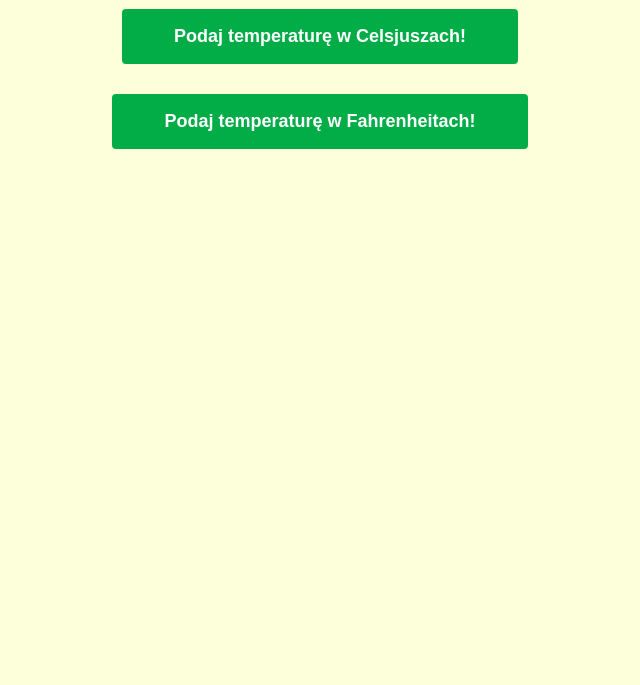
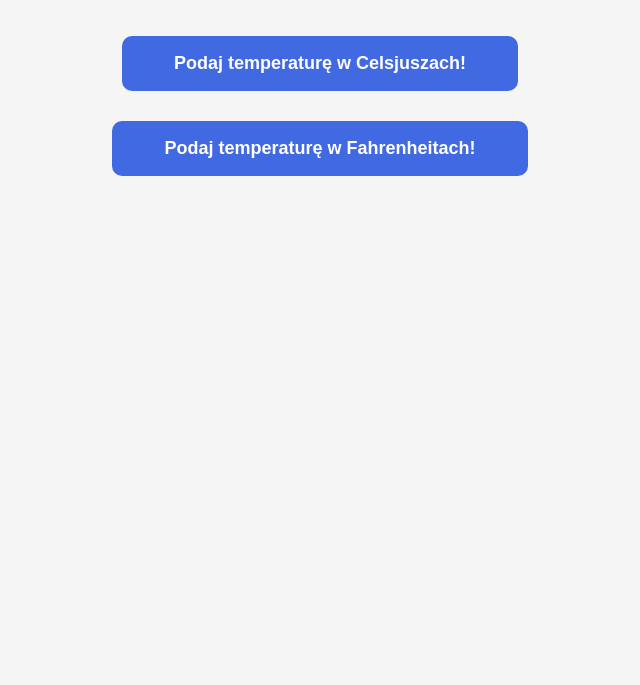
Before and after one commit to inspirer10/przelicznik-temperatur, a website: page index.html in a window 1280 px wide. Shown: the part 115-800 px from the top of the page, without its empty margins (320-960 px from the left). Drawn offline with nearby package versions, Linux system fonts and the light colour scheme.

Commit message:
Change colors

```diff
--- a/index.html
+++ b/index.html
@@ -4,6 +4,7 @@
 	<head>
 		<meta charset="UTF-8">
 		<title>PRZELICZNIK TEMPERATUR</title>
+		<link href="https://fonts.googleapis.com/css?family=Open+Sans:400,700&display=swap" rel="stylesheet">
 		<link rel="stylesheet" href="css/style.css">
 	</head>
 
--- a/sass/style.scss
+++ b/sass/style.scss
@@ -1,7 +1,8 @@
 body {
 	padding: 20px;
 	text-align: center;
-	background: #fdffdb;
+	background: whitesmoke;
+	font-family: 'Open Sans', sans-serif;
 }
 
 button {
@@ -16,9 +17,9 @@ button {
 	vertical-align: middle;
 
 	color: #fff;
-	background-color: #02ac46;
-	border: 2px solid #02ac46;
-	border-radius: 4px;
+	background-color: royalblue;
+	border: 2px solid royalblue;
+	border-radius: 10px;
 
 	transition: color .4s, background-color .4s;
 
@@ -30,7 +31,7 @@ button {
 
 	&:hover,
 	&:active {
-		color: #02ac46;
+		color: royalblue;
 		background-color: #fff;
 	}
 }
@@ -40,7 +41,7 @@ button {
 }
 
 p {
-	font-size: 25px;
-	color: #02ac46;
+	font-size: 30px;
+	color: royalblue;
 	font-weight: bold;
 }
```
Also changed, not shown: README.md, css/style.css.
